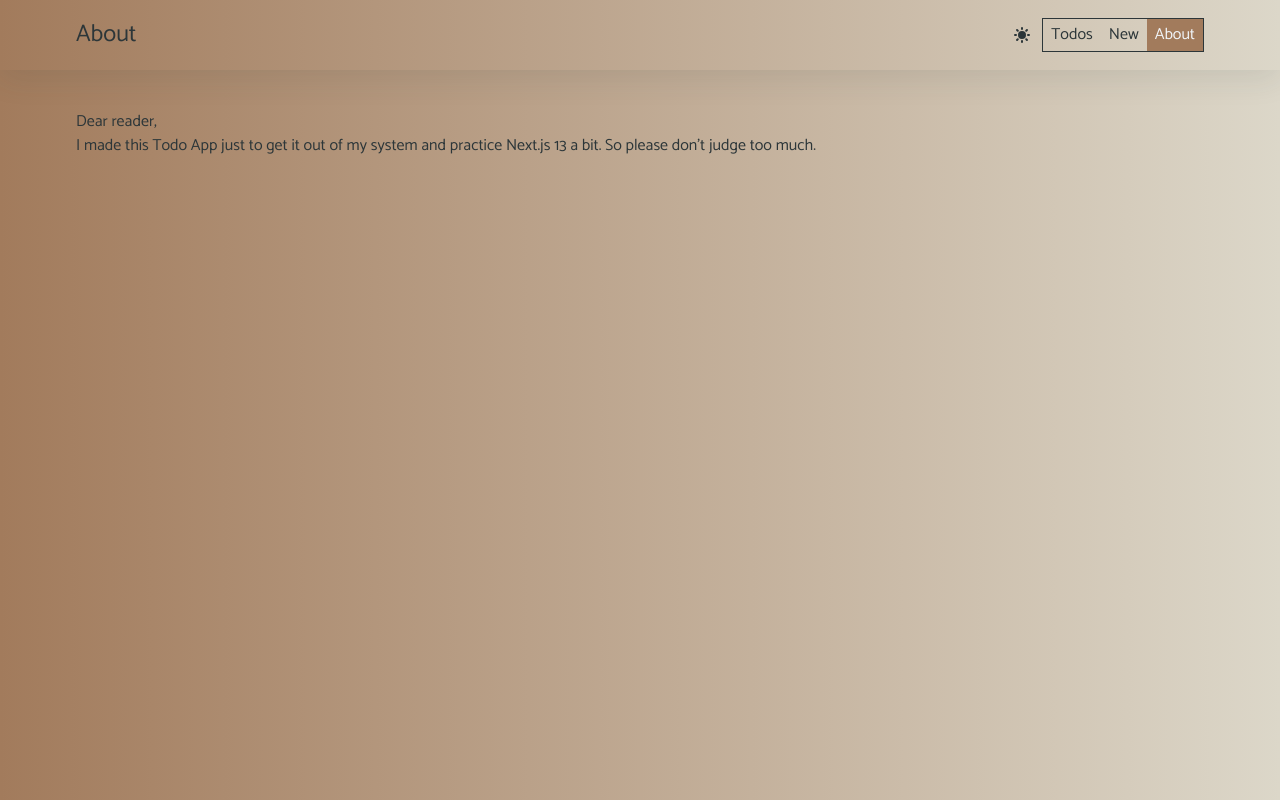
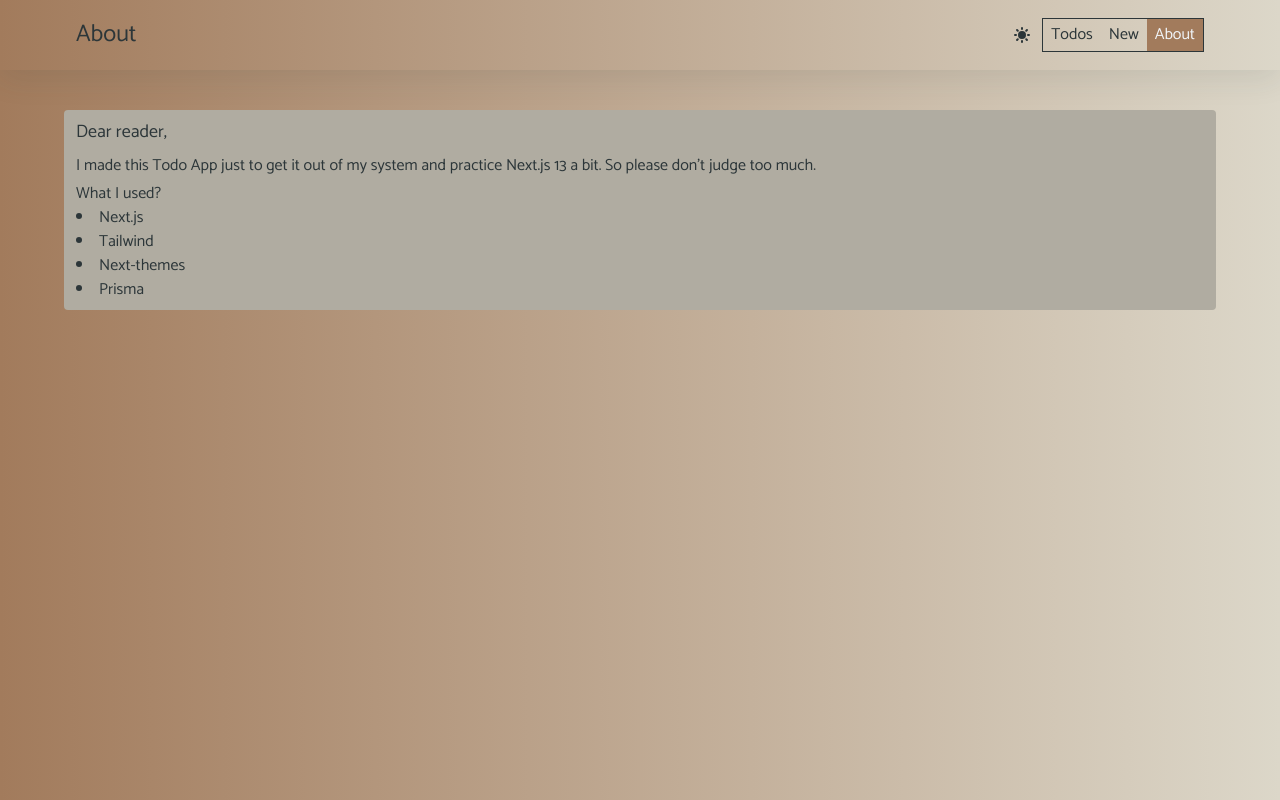
Before and after one commit to TomasJakovlevas/todo_app, a Next.js app: page /about in a window 1280 px wide. Built offline with nearby package versions, Linux system fonts and the light colour scheme.

Commit message:
updated about page

```diff
--- a/src/app/about/page.tsx
+++ b/src/app/about/page.tsx
@@ -4,11 +4,20 @@ const Page = () => {
   return (
     <>
       <NavBar />
-      <section className='container max-w-6xl mx-auto px-3'>
-        <h1>Dear reader,</h1>
-        <p>
+      <section className='container max-w-6xl mx-auto px-3 py-2 rounded bg-quaternary_l1 dark:bg-secondary'>
+        <h1 className='text-lg mb-2'>Dear reader,</h1>
+        <p className='mb-1'>
           I made this Todo App just to get it out of my system and practice
           Next.js 13 a bit. So please don&apos;t judge too much.
+        </p>
+        <p>
+          What I used?
+          <ul className='list-inside list-disc'>
+            <li>Next.js</li>
+            <li>Tailwind</li>
+            <li>Next-themes</li>
+            <li>Prisma</li>
+          </ul>
         </p>
       </section>
     </>
```
